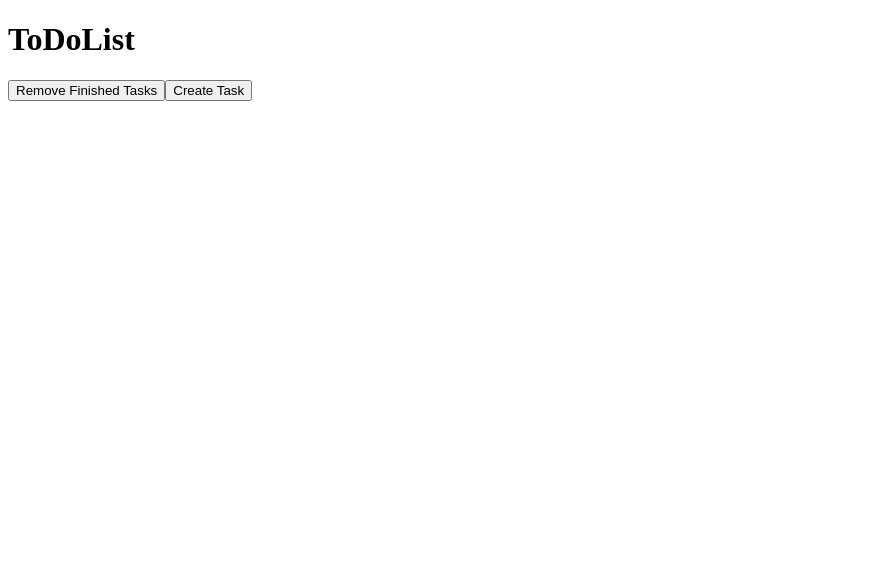
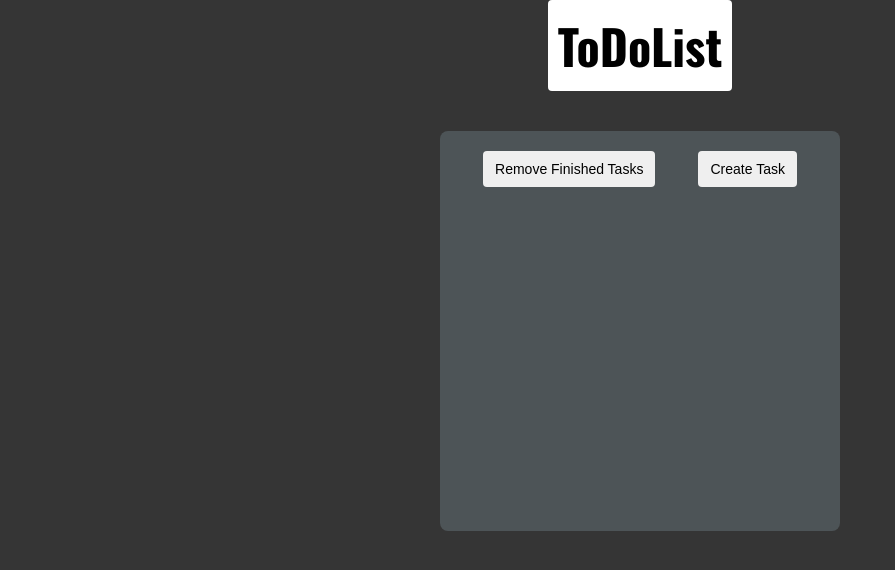
Before and after one commit to JakeBareng/react_todolist, a React (Create React App) app: page / in a window 1280 px wide. Shown: the top 570 px of the page, without its empty margins (0-895 px from the left). Built offline with nearby package versions, Linux system fonts and the light colour scheme.

Commit message:
added: styling edit task

```diff
--- a/src/App.js
+++ b/src/App.js
@@ -39,9 +39,13 @@ function App() {
   return (
     <div className="App">
       <Title/>
-      <RemoveFinishedToDo removeFinishedTask={removeFinishedTask} />
-      <AddNewToDo addNewToDo={addNewToDo} />
-      <ToDoList toDoList={toDoList} toggle={toggle} editTask={editTask}/>
+      <div id='interface'>
+        <div id='interface-buttons'>
+          <RemoveFinishedToDo removeFinishedTask={removeFinishedTask} />
+          <AddNewToDo addNewToDo={addNewToDo} />
+        </div>
+        <ToDoList toDoList={toDoList} toggle={toggle} editTask={editTask}/>
+      </div>
     </div>
   );
 }
--- a/src/components/EditToDo.js
+++ b/src/components/EditToDo.js
@@ -1,18 +1,20 @@
 import React from "react";
 import { useState } from "react";
 
-const editItem = ({editTask,todo}) => {
+const EditItem = ({editTask,todo,setShowEdit}) => {
     const [inputValue, setInputValue] = useState("");
 
     const handleSubmit = (e) => {
         e.preventDefault();
+        setShowEdit(false);
+        editTask(todo.id, inputValue);
     }
     return (
-        <form onSubmit={handleSubmit(e)}>
+        <form onSubmit={e=>handleSubmit(e)}>
             <input onChange={e => setInputValue(""+e.target.value)}></input>
             <button>done</button>
         </form>
     )
 }
 
-export default editItem;
+export default EditItem;
--- a/src/components/Title.js
+++ b/src/components/Title.js
@@ -2,7 +2,7 @@ import React from "react";
 
 const Title = () => {
     return (
-        <h1>ToDoList</h1>
+        <h1 id="title">ToDoList</h1>
     )
 }
 
--- a/src/components/ToDo.js
+++ b/src/components/ToDo.js
@@ -1,17 +1,28 @@
 import React from "react";
 import { useState } from "react";
+import EditItem from "./EditToDo";
 
-const ToDo = ({todo, toggle}) => {
+const ToDo = ({ todo, toggle, editTask}) => {
+    const [showEdit, setShowEdit] = useState(false);
     const handleEvent = () => {
         toggle(todo.id)
     }
 
+    if (showEdit)
+    return (
+            <EditItem todo={todo} editTask={editTask} setShowEdit={setShowEdit}></EditItem>
+    )
+    else
     return (
         <div
-        className={todo.done?"done task-container":"not-done task-container"}
+            className={todo.done ? "done task-container" : "not-done task-container"}
         >
-            <button className="edit-button">edit</button>
-            <p className="clickable" onClick={e => handleEvent(e)}>{todo.todo}</p>
+            <button className="edit-button" onClick={()=>setShowEdit(true)}>edit</button>
+            <p className="clickable"
+                onClick={e => {
+                    handleEvent(e)
+                }}
+            >{todo.todo}</p>
         </div>
     )
 }
--- a/src/components/Utility.js
+++ b/src/components/Utility.js
@@ -6,6 +6,9 @@ export const toggleTask = (id,toDoList) => {
 }
 
 export const addNewTask = (description, toDoList) => {
+    if (description === "") {
+        return toDoList;
+    }
     const id = uniqid();
     return [...toDoList, {id:id, todo:description, done:false}]
 }
@@ -17,6 +20,9 @@ export const removeTasks = (toDoList) => {
 }
 
 export const editTodo = (toDoList, id, newDesc) => {
+    if (newDesc === "") {
+        return toDoList;
+    }
     return toDoList.map(todo => {
         return todo.id === id ? {...todo, todo: newDesc} : {...todo}
       })
--- a/src/index.css
+++ b/src/index.css
@@ -1,8 +1,62 @@
+@import url('https://fonts.googleapis.com/css2?family=Oswald:wght@700&display=swap');
 :root {
-
+  font-family: "Oswald", "Helvetica Neue", Arial, sans-serif;
+  --shadow-color: rgb(196 204 241);
+  --main-color: #353535ff;
+  --secondary-color: #4d5457;
+  --color1: #ffffffff;
+  --color2: #d9d9d9ff;
 }
 p{
   margin: 0;
+}
+body{
+  margin: 0;
+}
+#root {
+  margin: 0;
+  width: 100vw;
+  height: 100vh;
+  background-color: var(--main-color);
+}
+#title {
+  font-size: 3rem;
+  width: fit-content;
+  margin: auto;
+  padding: 10px;
+  border-radius: .25rem;
+  background-color: var(--color1);
+}
+#interface {
+  width: 400px;
+  height: 400px;
+  display: flex;
+  flex-direction: column;
+  margin: auto;
+  margin-top: 40px;
+  border-radius: .5rem;
+  background-color: var(--secondary-color);
+}
+#interface-buttons{
+  display: flex;
+  flex-wrap: wrap;
+  gap: 20px;
+  justify-content: space-evenly;
+  padding: 20px;
+}
+button {
+  border-radius: .25rem;
+  border-width: 1px;
+  display: inline-flex;
+  font-size: .875rem;
+  line-height: 1.25rem;
+  padding: .5rem .75rem;
+  border-style: none;
+}
+input {
+  height: 2.1rem;
+  border-radius: 0.25rem;
+  border-style: none;
 }
 .done {
   color: green;
@@ -13,21 +67,29 @@ p{
 .clickable {
   cursor: pointer;
 }
+.task-list {
+  width: 95%;
+  margin: auto;
+  margin-top: 10px;
+  margin-bottom: 0;
+  display: flex;
+  flex-direction: column;
+  align-items: center;
+  gap: 5px;
+}
 .task-container {
-  margin: 5px;
   gap: 10px;
   padding: 10px;
   display: flex;
   flex-direction: row;
   align-items: center;
-  width: 200px;
+  width: 90%;
   transition: 200ms ease;
   overflow: hidden;
+  background-color: var(--main-color);
+  border-radius: 0.25rem;
 }
-.task-list {
-  width: fit-content;
-  margin: auto;
-}
+
 .edit-button {
   opacity: 0;
   position: relative;
```
